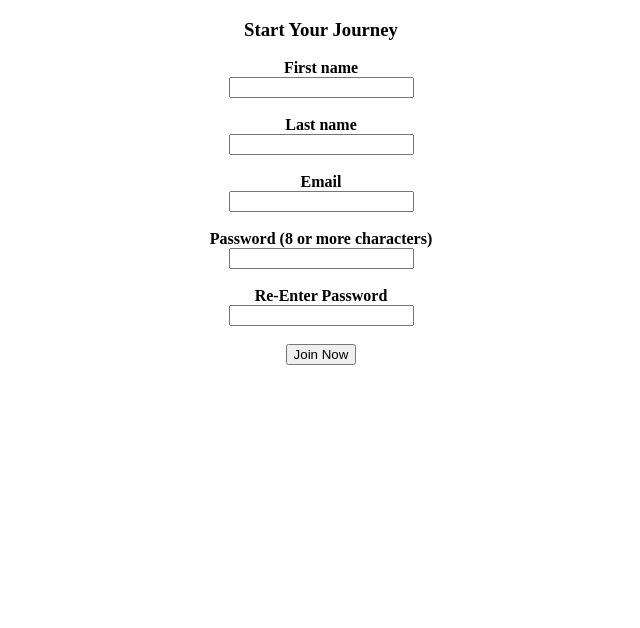
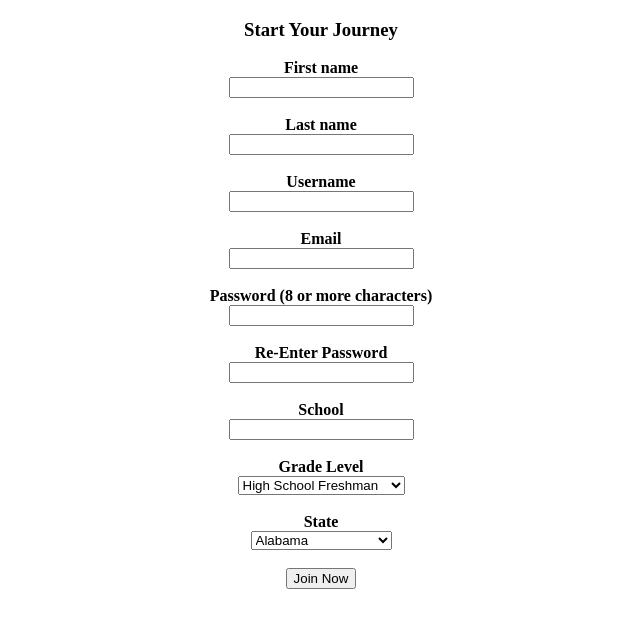
Before and after one commit to dsutton1080/FinalProjectGOT, a Flask app: page /signup in a window 1280 px wide. Shown: the top 628 px of the page, without its empty margins (319-959 px from the left). Run offline with Flask 2, Linux system fonts and the light colour scheme.

Commit message:
Updated Signup page

```diff
--- a/templates/signup.html
+++ b/templates/signup.html
@@ -12,12 +12,81 @@
                 <input type="text" name="first" id="first"><br><br>
             <label><strong>Last name</strong></label><br>
                 <input type="text" name="last" id="last"><br><br>
+            <label><strong>Username</strong></label><br>
+                <input type="text" name="user" id="user"><br><br>
             <label><strong>Email</strong></label><br>
                 <input type="email" name="email" id="email"><br><br>
             <label><strong>Password (8 or more characters)</strong></label><br>
                 <input type="password" name="pass" id="pass"><br><br>
             <label><strong>Re-Enter Password</strong></label><br>
                 <input type="password" name="v_pass" id="v_pass"><br><br>
+            <label><strong>School</strong></label><br>
+                <input type="text" name="school" id="school"><br><br>
+            <label><strong>Grade Level</strong></label><br>
+                <select name="grade">
+                    <option value="highFresh">High School Freshman</option>
+                    <option value="highSopho">High School Sophomore</option>
+                    <option value="highJunior">High School Junior</option>
+                    <option value="highSenior">High School Senior</option>
+                    <option value="colFresh">College Freshman</option>
+                    <option value="colSopho">College Sophomore</option>
+                    <option value="colJunior">College Junior</option>
+                    <option value="colSenior">College Senior</option>
+                </select><br><br>
+            <label><strong>State</strong></label><br>
+                <select name="state">
+                    <option value="AL">Alabama</option>
+                    <option value="AK">Alaska</option>
+                    <option value="AZ">Arizona</option>
+                    <option value="AR">Arkansas</option>
+                    <option value="CA">California</option>
+                    <option value="CO">Colorado</option>
+                    <option value="CT">Connecticut</option>
+                    <option value="DE">Delaware</option>
+                    <option value="DC">District Of Columbia</option>
+                    <option value="FL">Florida</option>
+                    <option value="GA">Georgia</option>
+                    <option value="HI">Hawaii</option>
+                    <option value="ID">Idaho</option>
+                    <option value="IL">Illinois</option>
+                    <option value="IN">Indiana</option>
+                    <option value="IA">Iowa</option>
+                    <option value="KS">Kansas</option>
+                    <option value="KY">Kentucky</option>
+                    <option value="LA">Louisiana</option>
+                    <option value="ME">Maine</option>
+                    <option value="MD">Maryland</option>
+                    <option value="MA">Massachusetts</option>
+                    <option value="MI">Michigan</option>
+                    <option value="MN">Minnesota</option>
+                    <option value="MS">Mississippi</option>
+                    <option value="MO">Missouri</option>
+                    <option value="MT">Montana</option>
+                    <option value="NE">Nebraska</option>
+                    <option value="NV">Nevada</option>
+                    <option value="NH">New Hampshire</option>
+                    <option value="NJ">New Jersey</option>
+                    <option value="NM">New Mexico</option>
+                    <option value="NY">New York</option>
+                    <option value="NC">North Carolina</option>
+                    <option value="ND">North Dakota</option>
+                    <option value="OH">Ohio</option>
+                    <option value="OK">Oklahoma</option>
+                    <option value="OR">Oregon</option>
+                    <option value="PA">Pennsylvania</option>
+                    <option value="RI">Rhode Island</option>
+                    <option value="SC">South Carolina</option>
+                    <option value="SD">South Dakota</option>
+                    <option value="TN">Tennessee</option>
+                    <option value="TX">Texas</option>
+                    <option value="UT">Utah</option>
+                    <option value="VT">Vermont</option>
+                    <option value="VA">Virginia</option>
+                    <option value="WA">Washington</option>
+                    <option value="WV">West Virginia</option>
+                    <option value="WI">Wisconsin</option>
+                    <option value="WY">Wyoming</option>
+                </select><br><br>
             <input type="submit" name="submit" value="Join Now">
         </form>
     </div>
```
Also changed, not shown: static/splashBackground.jpg.
